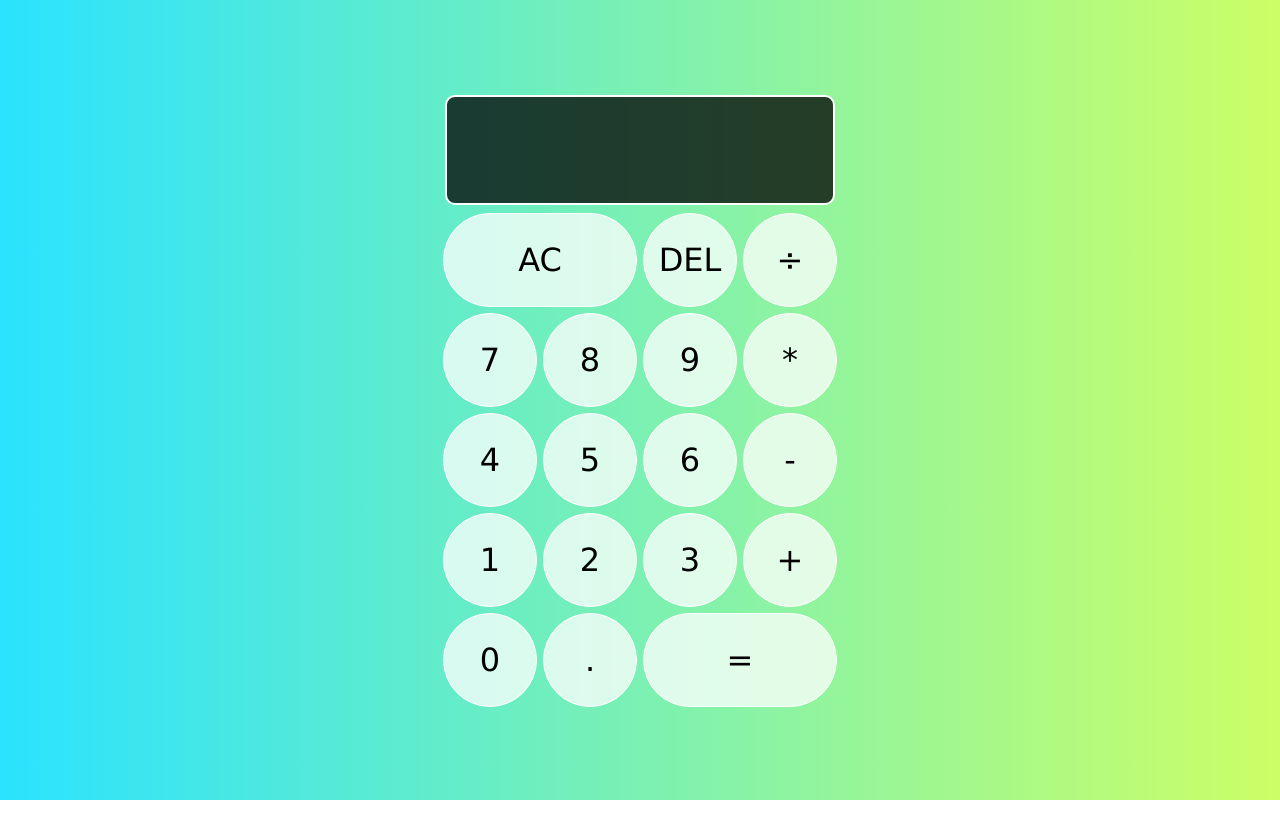
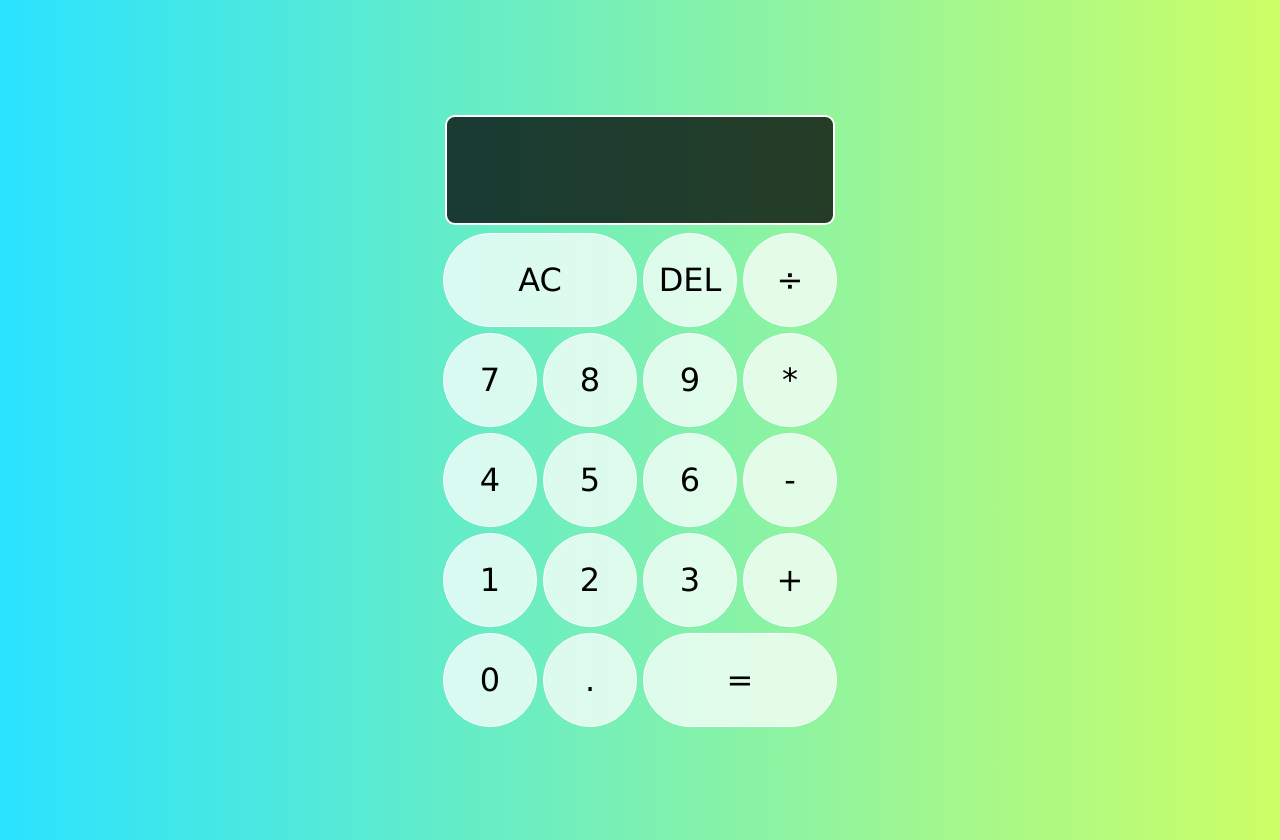
Before and after one commit to rohit-singh-rs31321/calculator, a plain HTML site: page index.html in a window 1280 px wide. Before the commit the page ends 800 px from the top, so only its background shows below. Drawn offline with Linux system fonts and the light colour scheme.

Commit message:
Style Changed

```diff
--- a/index.html
+++ b/index.html
@@ -16,22 +16,22 @@
             </div>
             <button data-all-clear id="ac" class="span-two">AC</button>
             <button data-delete>DEL</button>
-            <button data-operation>÷</button>
+            <button data-operation class="Operator">÷</button>
             <button data-number>7</button>
             <button data-number>8</button>
             <button data-number>9</button>
-            <button data-operation>*</button>
+            <button data-operation class="Operator">*</button>
             <button data-number>4</button>
             <button data-number>5</button>
             <button data-number>6</button>
-            <button data-operation>-</button>
+            <button data-operation class="Operator">-</button>
             <button data-number>1</button>
             <button data-number>2</button>
             <button data-number>3</button>
-            <button data-operation>+</button>
+            <button data-operation class="Operator">+</button>
             <button data-number>0</button>
             <button data-number>.</button>
-            <button data-equals  id="ac" class="span-two">=</button>
+            <button data-equals  id="ac" class="span-two" class="Operator">=</button>
 
         </div>
 
--- a/style.css
+++ b/style.css
@@ -5,8 +5,8 @@
  }
 
  body {
-     padding: 0;
-     margin: 0;
+     padding: 10px;
+     margin: 10px;
      background: linear-gradient(to right, #00ddffd5, #abfe039b);
  }
  .calculator-grid {
@@ -31,7 +31,6 @@
 .calculator-grid > button:hover {
     background-color: rgba(27, 26, 26, 0.287);
 }
-
 .span-two {
     grid-column: span 2 ;
 }
```
